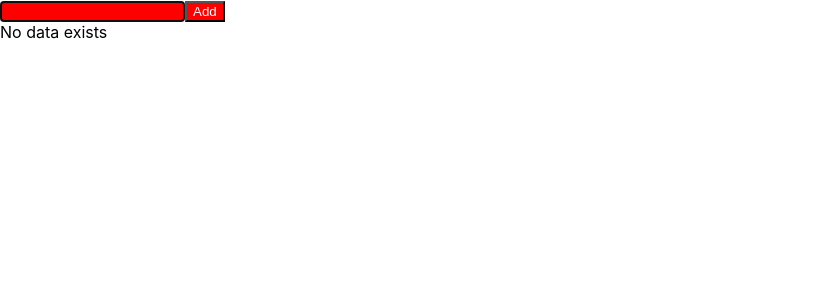
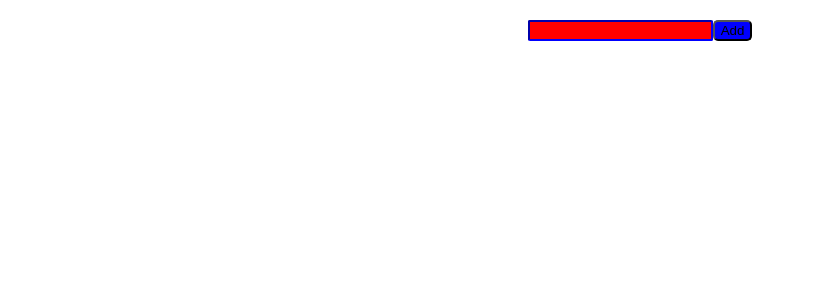
Before and after one commit to piyushdhamecha/weltec-react, a React (Create React App) app: page / in a window 1280 px wide. Shown: the top 300 px of the page, without its empty margins (0-815 px from the left). Built offline with nearby package versions, Linux system fonts and the light colour scheme.

Commit message:
23-11-2022

```diff
--- a/src/index.js
+++ b/src/index.js
@@ -3,7 +3,8 @@ import ReactDOM from "react-dom/client";
 import "./index.css";
 // import App from './App';
 // import App from './todo-21-11-2022/App'
-import App from "./styles-22-11-2022/App";
+// import App from "./styles-22-11-2022/App";
+import App from "./styles-2-23-11-2022/App";
 
 const root = ReactDOM.createRoot(document.getElementById("root"));
 root.render(
--- /dev/null
+++ b/src/styles-2-23-11-2022/App.css
@@ -0,0 +1,5 @@
+.container {
+  display: flex;
+  justify-content: center;
+  margin-top: 20px;
+}
--- /dev/null
+++ b/src/styles-2-23-11-2022/App.js
@@ -0,0 +1,14 @@
+import "./App.css";
+import Input from "./Input";
+import Button from "./Button";
+
+const App = () => {
+  return (
+    <div className="container">
+      <Input />
+      <Button />
+    </div>
+  );
+};
+
+export default App;
--- /dev/null
+++ b/src/styles-2-23-11-2022/Button.css
@@ -0,0 +1,4 @@
+.primary {
+  background-color: blue;
+  border-radius: 5px;
+}
--- /dev/null
+++ b/src/styles-2-23-11-2022/Button.js
@@ -0,0 +1,7 @@
+import "./Button.css";
+
+const Button = () => {
+  return <button className="primary">Add</button>;
+};
+
+export default Button;
--- /dev/null
+++ b/src/styles-2-23-11-2022/Input.js
@@ -0,0 +1,14 @@
+import inputStyles from "./Input.module.css";
+
+const Input = () => {
+  console.log(inputStyles);
+  return (
+    <input
+      className={inputStyles.primary}
+      type="text"
+      style={{ backgroundColor: "red" }}
+    />
+  );
+};
+
+export default Input;
--- /dev/null
+++ b/src/styles-2-23-11-2022/Input.module.css
@@ -0,0 +1,4 @@
+.primary {
+  border-color: blue;
+  border-radius: 2px;
+}
```
